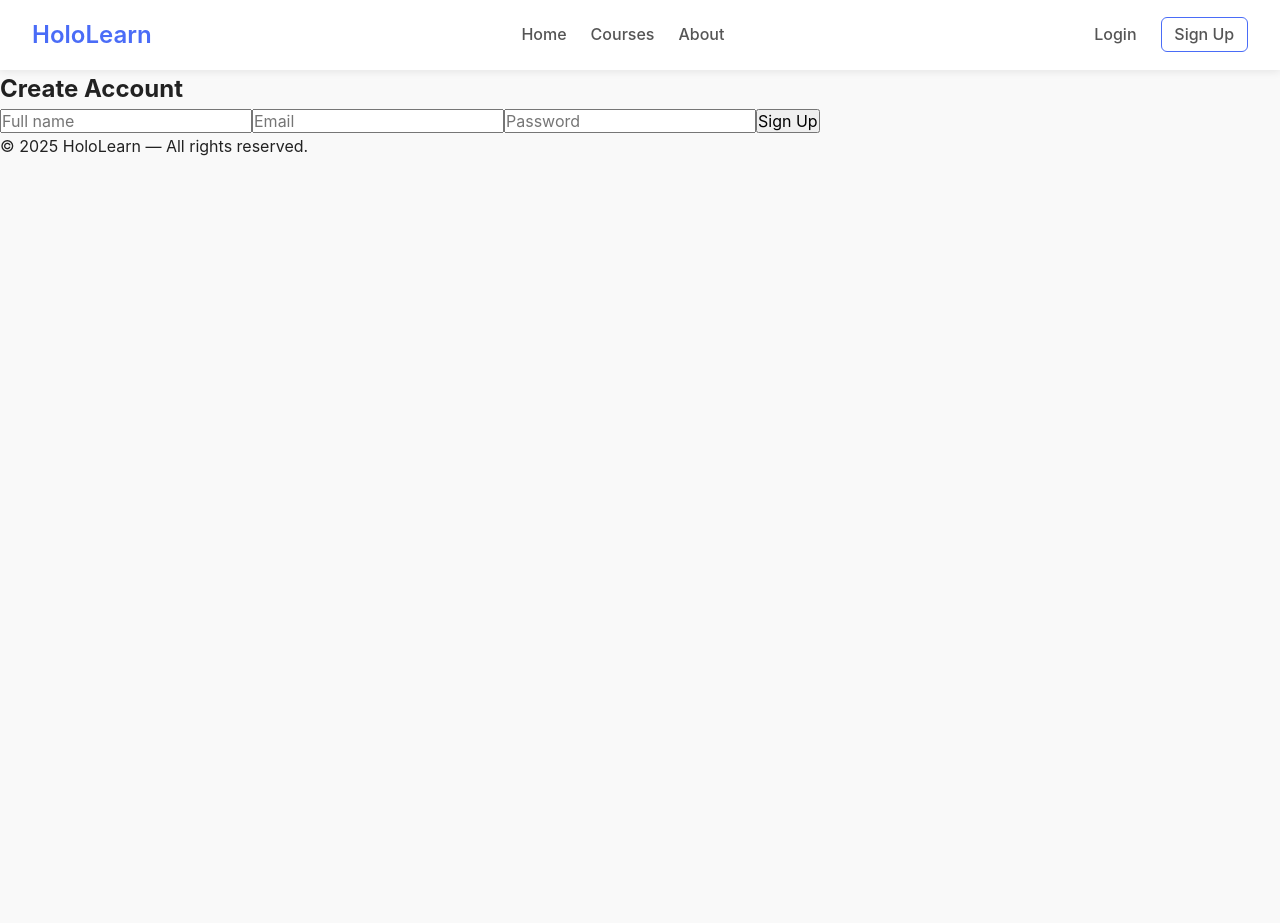
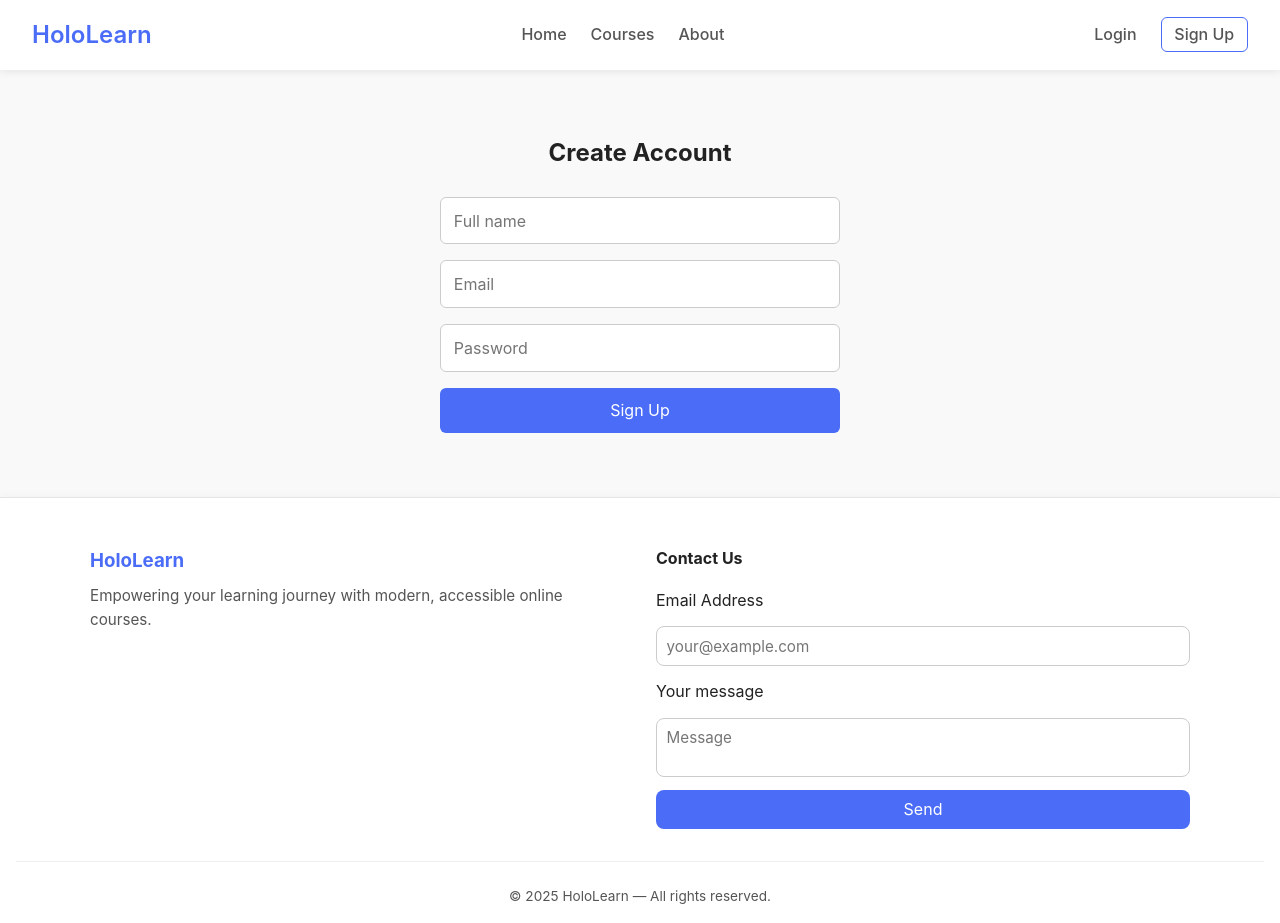
Before and after one commit to BONDIOLA-BOT/ProyectoFinalGeneracionT, a React (Vite) app in the folder holoLearn/: page /signup in a window 1280 px wide. Before the commit the page ends 800 px from the top, so only its background shows below. Built offline with nearby package versions, Linux system fonts and the light colour scheme.

Commit message:
añadiendo estilos y detalles
detalles y estilos a los formularios

```diff
--- a/holoLearn/src/components/contactform.jsx
+++ b/holoLearn/src/components/contactform.jsx
@@ -1,10 +1,45 @@
 import { useForm, ValidationError } from '@formspree/react';
 
 export default function ContactForm() {
+  const [state, handleSubmit] = useForm("mqaygveb");
+  if (state.succeeded) {
+      return <p>Thanks for sharing your doubts!</p>;
+  }
   return (
-    <form>
-      <label htmlFor="email">Email Address</label>
-      <input id="email" type="email" name="email" />
-      </form>
+    <form onSubmit={handleSubmit}>
+      <label htmlFor="email">
+        Email Address
+      </label>
+      <input
+        id="email"
+        type="email"
+        name="email"
+        placeholder='your@example.com'
+        required
+      />
+      <ValidationError
+        prefix="Email"
+        field="email"
+        errors={state.errors}
+      />
+
+    <label htmlFor="message">
+        Your message
+      </label>
+      <textarea
+        id="message"
+        name="message"
+        placeholder='Message'
+        required
+      />
+      <ValidationError
+        prefix="Message"
+        field="message"
+        errors={state.errors}
+      />
+      <button type="submit" disabled={state.submitting}>
+        Send
+      </button>
+    </form>
   );
 }
--- a/holoLearn/src/components/footer.jsx
+++ b/holoLearn/src/components/footer.jsx
@@ -4,6 +4,21 @@ import ContactForm from "./contactform";
 export default function Footer() {
   return (
     <footer className="footer">
+      <div className="footer-container">
+        <div className="footer-about">
+          <h3>HoloLearn</h3>
+          <p>
+            Empowering your learning journey with modern, accessible online
+            courses.
+          </p>
+        </div>
+
+        <div className="footer-contact">
+          <h4>Contact Us</h4>
+          <ContactForm />
+        </div>
+      </div>
+
       <div className="footer-bottom">
         <p>© {new Date().getFullYear()} HoloLearn — All rights reserved.</p>
       </div>
--- a/holoLearn/src/styles/footer.css
+++ b/holoLearn/src/styles/footer.css
@@ -0,0 +1,102 @@
+.footer {
+  background-color: var(--bg-white);
+  border-top: 1px solid #e5e5e5;
+  padding: 3rem 1rem 1rem;
+  box-shadow: 0 -2px 8px rgba(0, 0, 0, 0.03);
+}
+
+.footer-container {
+  display: flex;
+  justify-content: space-between;
+  align-items: flex-start;
+  flex-wrap: wrap;
+  gap: 2rem;
+  max-width: 1100px;
+  margin: 0 auto;
+}
+
+/* Sección izquierda */
+.footer-about {
+  flex: 1 1 300px;
+}
+
+.footer-about h3 {
+  color: var(--primary);
+  margin-bottom: 0.5rem;
+}
+
+.footer-about p {
+  color: var(--text-light);
+  font-size: 0.95rem;
+}
+
+/* Sección derecha (formulario de contacto) */
+.footer-contact {
+  flex: 1 1 300px;
+}
+
+.footer-contact h4 {
+  margin-bottom: 1rem;
+  color: var(--text-dark);
+}
+
+.footer-contact form {
+  display: flex;
+  flex-direction: column;
+  gap: 0.8rem;
+}
+
+.footer-contact input,
+.footer-contact textarea {
+  width: 100%;
+  padding: 0.6rem;
+  border-radius: var(--radius);
+  border: 1px solid #ccc;
+  font-size: 0.95rem;
+  resize: none;
+}
+
+.footer-contact button {
+  background-color: var(--primary);
+  color: #fff;
+  border: none;
+  padding: 0.6rem 1rem;
+  border-radius: var(--radius);
+}
+
+.footer-contact button:hover {
+  background-color: var(--primary-hover);
+}
+
+/* Parte inferior */
+.footer-bottom {
+  text-align: center;
+  padding-top: 1.5rem;
+  color: var(--text-light);
+  font-size: 0.85rem;
+  border-top: 1px solid #eee;
+  margin-top: 2rem;
+}
+
+/* Responsivo */
+@media (max-width: 768px) {
+  .footer-container {
+    flex-direction: column;
+    align-items: center;
+  }
+
+  .footer-contact,
+  .footer-about {
+    width: 100%;
+    text-align: center;
+  }
+
+  .footer-contact form {
+    align-items: center;
+  }
+
+  .footer-contact input,
+  .footer-contact textarea {
+    max-width: 350px;
+  }
+}
--- a/holoLearn/src/styles/signup.css
+++ b/holoLearn/src/styles/signup.css
@@ -0,0 +1,32 @@
+.auth {
+  max-width: 400px;
+  margin: 4rem auto;
+  text-align: center;
+}
+
+.auth form {
+  display: flex;
+  flex-direction: column;
+  gap: 1rem;
+  margin-top: 1.5rem;
+}
+
+.auth input {
+  padding: 0.8rem;
+  border-radius: 6px;
+  border: 1px solid #ccc;
+}
+
+.auth button {
+  background: #4a6cf7;
+  color: white;
+  border: none;
+  padding: 0.8rem;
+  border-radius: 6px;
+  cursor: pointer;
+  transition: 0.3s;
+}
+
+.auth button:hover {
+  background: #3559e0;
+}
```
